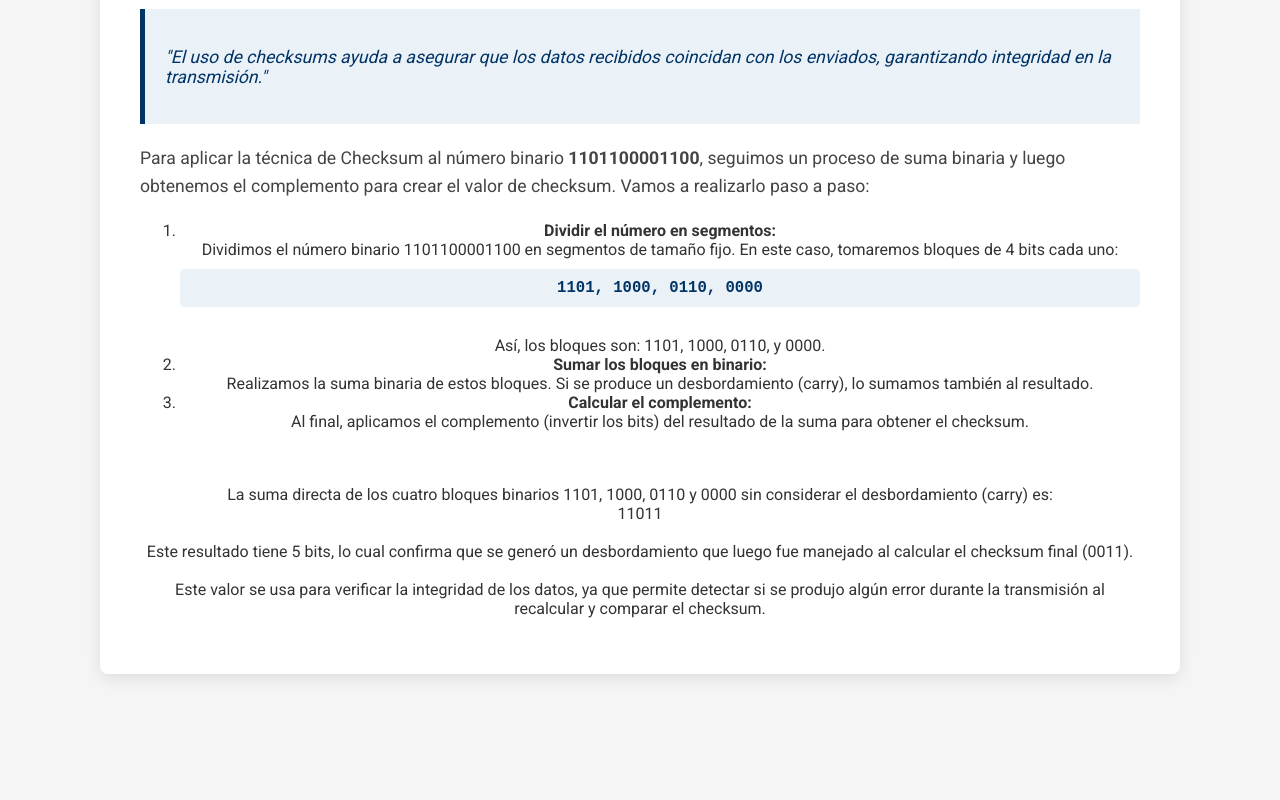
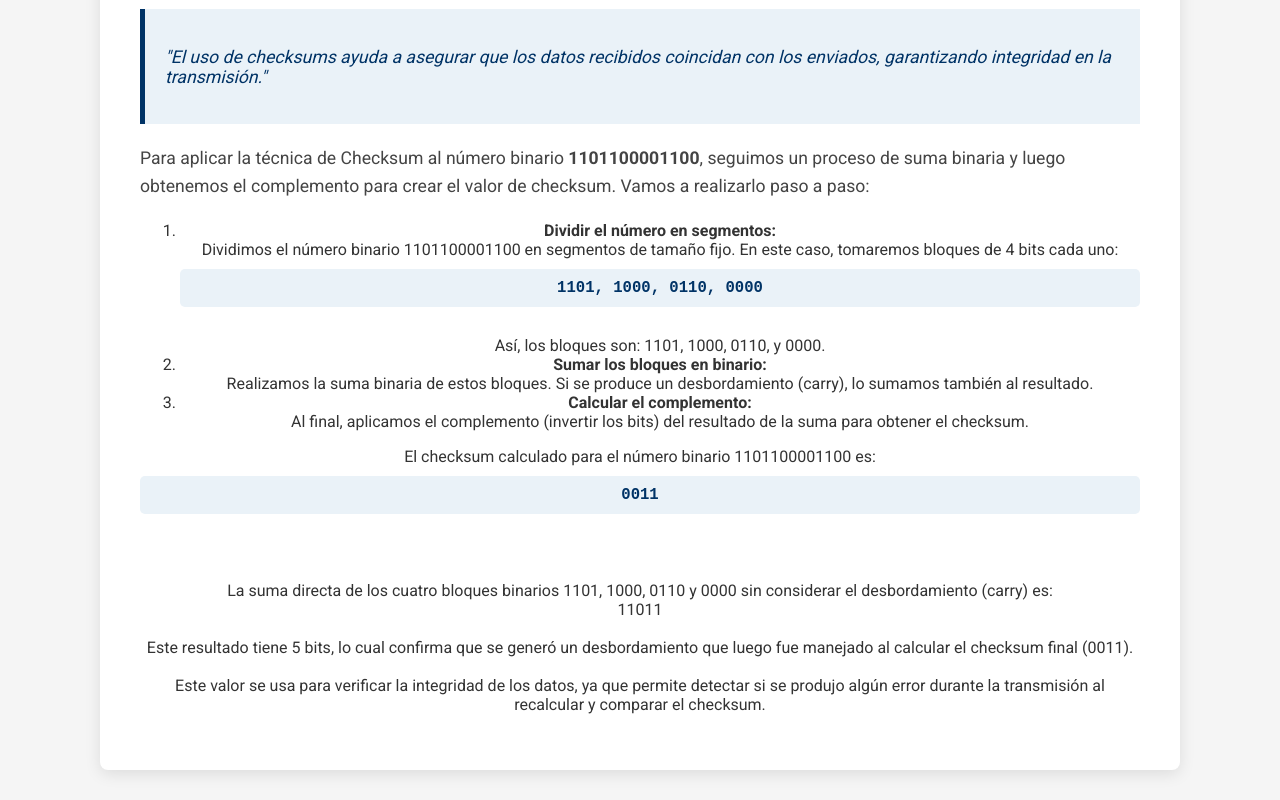
Before and after one commit to juanzuluva/accidente_vial, a plain HTML site: page codificacion.html in a window 1280 px wide. Shown: the part 2936-3736 px from the top of the page. Before the commit the page ends 3640 px from the top, so only its background shows below. Drawn offline with Linux system fonts and the light colour scheme.

Commit message:
Update codificacion.html

```diff
--- a/codificacion.html
+++ b/codificacion.html
@@ -160,6 +160,9 @@
     </ol>
 
     <p class="final-sequence">
+        El checksum calculado para el número binario 1101100001100 es:
+        <code class="bit-sequence">0011</code> <br>
+
         <br>
         <br>
         La suma directa de los cuatro bloques binarios 1101, 1000, 0110 y 0000 sin considerar el desbordamiento (carry) es:<br>
```
